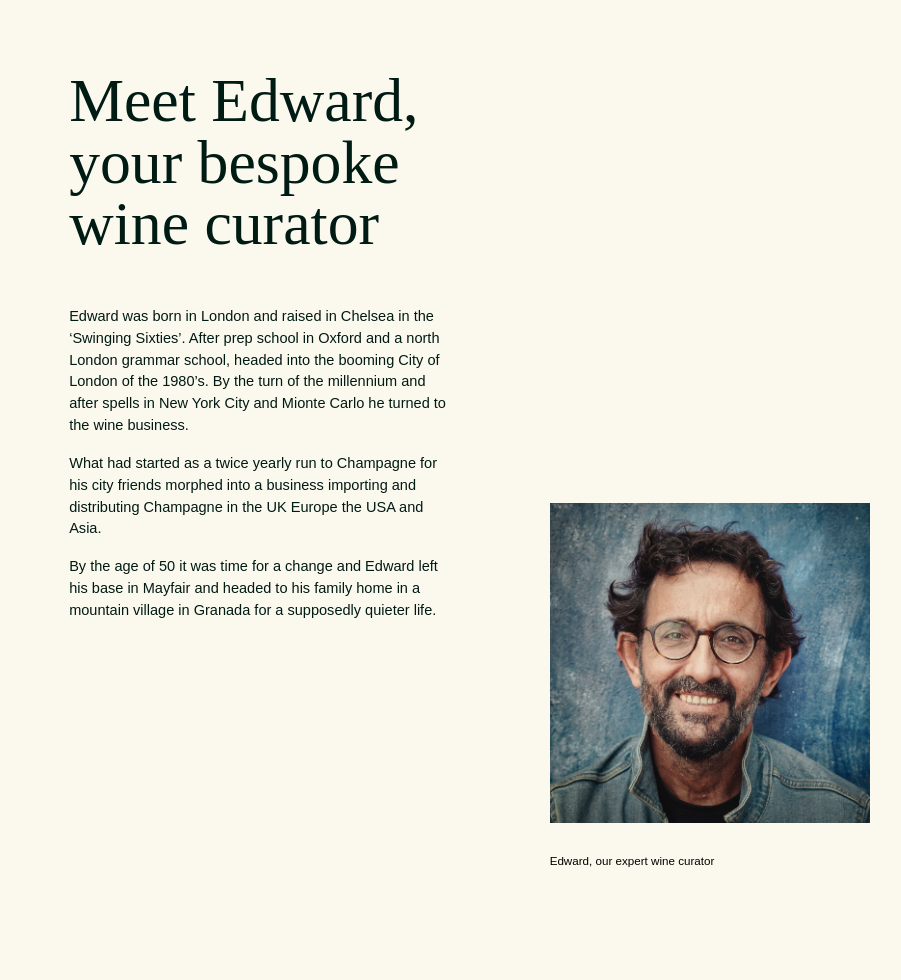
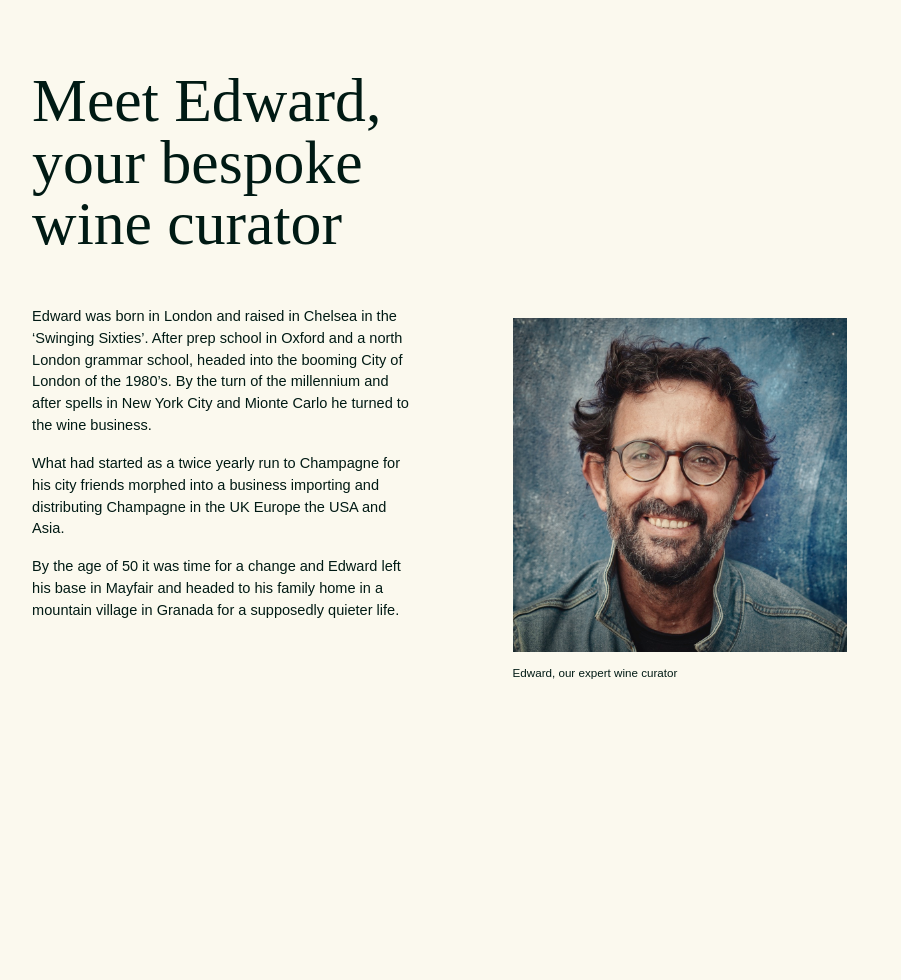
Before and after one commit to JayGeorge/thesybarite_org_static, a PHP site: page /champagne-club.php in a window 1280 px wide; the page is wider, and only the part inside the window is pictured. Shown: the part 560-1540 px from the top of that part, without its empty margins (91-992 px from the left). After the commit the page ends 1239 px from the top of that part, so only its background shows below. Run offline with PHP 8.4, Linux system fonts and the light colour scheme; some web fonts are replaced.

Commit message:
Champagne Club -- correct Curator section HTML and CSS

```diff
--- a/champagne-club.php
+++ b/champagne-club.php
@@ -41,7 +41,9 @@
                     <p>Access unique bottles from exclusive vineyards—delivered to your door every month.</p>
                 </div>
             </header>
+            <div class="u-above-ctas">
                 <div class="article">
+                    <div class="article__text">
                         <h2>Meet Edward, your bespoke wine curator</h2>
                         <p>Edward was born in London and raised in Chelsea in the ‘Swinging Sixties’. After prep school in Oxford and a north London grammar school, headed into the booming City of London of the 1980’s. By the turn of the millennium and after spells in New York City and Mionte Carlo he turned to the wine business.</p>
 
@@ -49,9 +51,15 @@
 
                         <p>By the age of 50 it was time for a change and Edward left his base in Mayfair and headed to his family home in a mountain village in Granada for a supposedly quieter life.</p>
                     </div>
+                    <div class="article__image">
+                        <figure>
                             <img src="/img/edward.jpg" alt="Edward" />
-            <div class="caption">Edward, our expert wine curator</div>
+                            <figcaption>Edward, our expert wine curator</figcaption>
+                        </figure>
+                    </div>
+                </div>
             </article>
+        </div>
     </main>
 
     <?php include '_inc/footer.php'; ?>
--- a/css/core.css
+++ b/css/core.css
@@ -53,7 +53,7 @@
     --max-width-reading-short: 22rem;
     --max-width-reading: 36rem;
     --max-width-title: 53rem;
-    --max-width-1: 75rem;
+    --max-width-1: 77rem;
     --max-width-2: 88rem;
     /* GROUP VARIABLES -- DECORATION -- COLOURS -- THEME
     =================================================== */
@@ -280,6 +280,10 @@ figure {
 figure img {
     /* Push the caption away from the image */
     margin-block-end: var(--spacing-s);
+}
+
+figcaption {
+    font-size: var(--font-size-s-x);
 }
 
 ul {
@@ -1257,19 +1261,9 @@ img:not([alt]) {
     width: auto;
     height: auto;
 }
-/* GROUP UTILITIES / FRAMEWORK / STATAMIC
+/* GROUP UTILITIES
 =================================================== */
-/* if ( window.location !== window.parent.location ) {
-    // The page is in an iFrame and very likely being called by Statamic's Live Preview mode.
-    // Use this class to selectively disable some animations since the page will be rapidly loaded on every keystroke
-    document.querySelector('html').classList.add('js--live-preview');
-} */
-/* purgecss start ignore */
-.js--live-preview *,
-.js--live-preview *::before,
-.js--live-preview *::after {
-    animation-duration: 0s!important;
-    animation-delay: 0s!important;
-    /* Stop AOS tripping things up in case it does not get initialised */
-    opacity: 1!important;
+.u-above-ctas {
+    position: relative;
+    background: var(--colour-accent);
 }
--- a/css/temp.css
+++ b/css/temp.css
@@ -44,16 +44,24 @@
 
 .article {
     display: grid;
-    grid-template-columns: 26em;
+    grid-template-columns: 26em 23em;
+    gap: var(--spacing-l-4);
     position: relative;
     background: var(--colour-accent);
+    max-width: var(--max-width-1);
+    margin: auto;
+}
+
+.article__image {
+    position: relative;
+    top: var(--spacing-l);
+    display: grid;
+    align-items: end;
 }
 
 .article {
-    padding-block-start: var(--spacing-l-3);
-    padding-inline-start: 11em;
-    padding-block-end: 20em;
-    color: hsl(168deg 100% 5%);
+    padding: var(--spacing-l-3) var(--spacing-l);
+    padding-block-end: var(--spacing-l-4);
 }
 
 .article h2 {
@@ -62,19 +70,13 @@
 /*     text-indent: 4rem; */
 }
 
-.article p {
-    /* font-size: var(--font-size-s-x); */
-}
-
-#main > article > img {
-    position: absolute;
-    left: 44em;
-    top: 73em;
-    width: 25%;
+article {
+    color: hsl(168deg 100% 5%);
 }
 
 .caption {
-    position: absolute;
+/*     position: absolute; */
+border: 3px solid red!important;
     left: 44rem;
     top: 97rem;
     font-size: var(--font-size-s-x);
```
Also changed, not shown: img/2.jpg, img/edward.jpg, 1 other file. Lines whose indentation alone changed are shown as unchanged.
